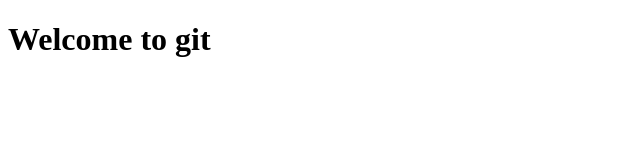
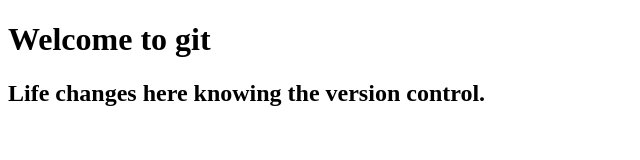
Before and after one commit to ironman624142/never, a plain HTML site: page index.html in a window 1280 px wide. Shown: the whole page, without its empty margins (0-640 px from the left). Drawn offline with Linux system fonts and the light colour scheme.

Commit message:
add h2 to the index.html

```diff
--- a/index.html
+++ b/index.html
@@ -8,5 +8,6 @@
 </head>
 <body>
     <h1>Welcome to git </h1>
+    <h2>Life changes here knowing the version control.</h2>
 </body>
 </html>
```
